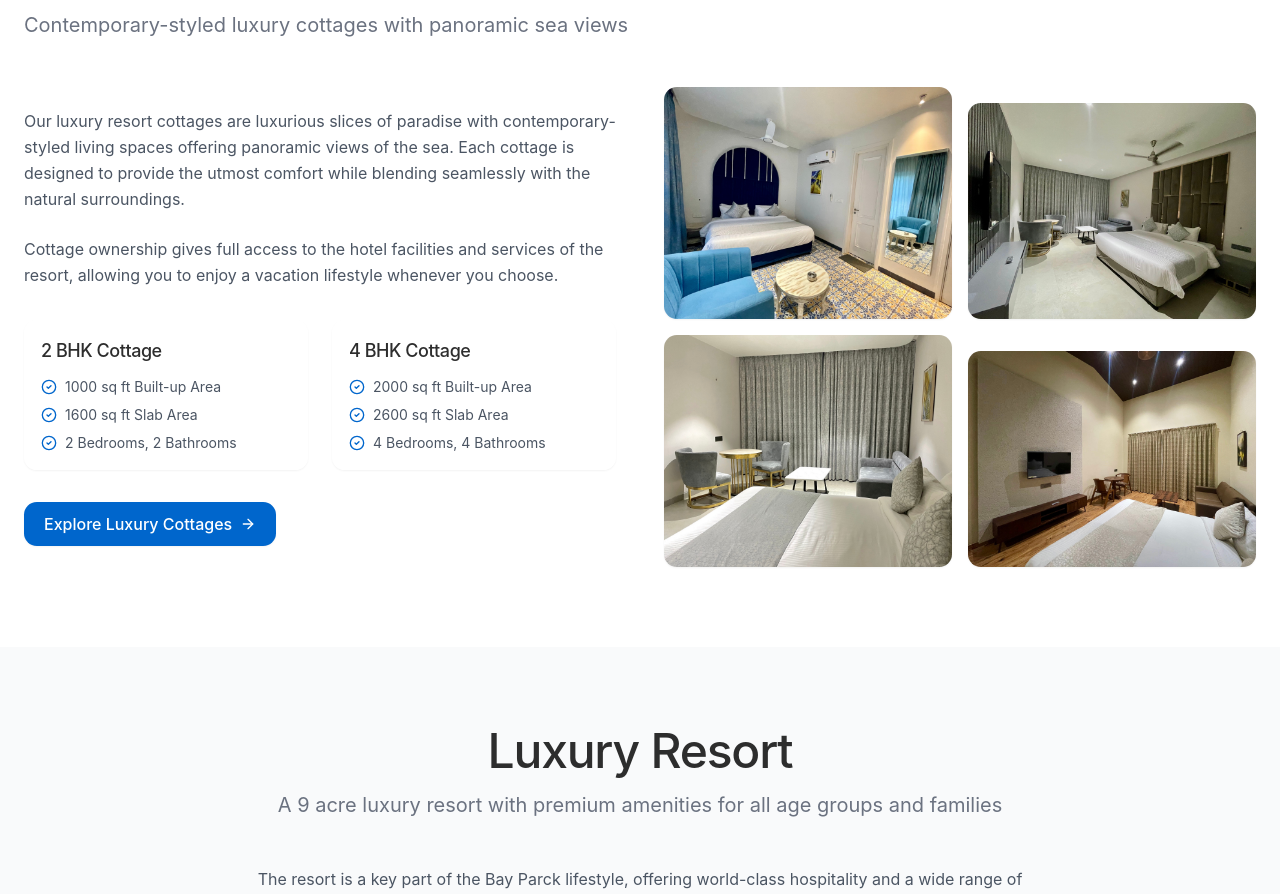
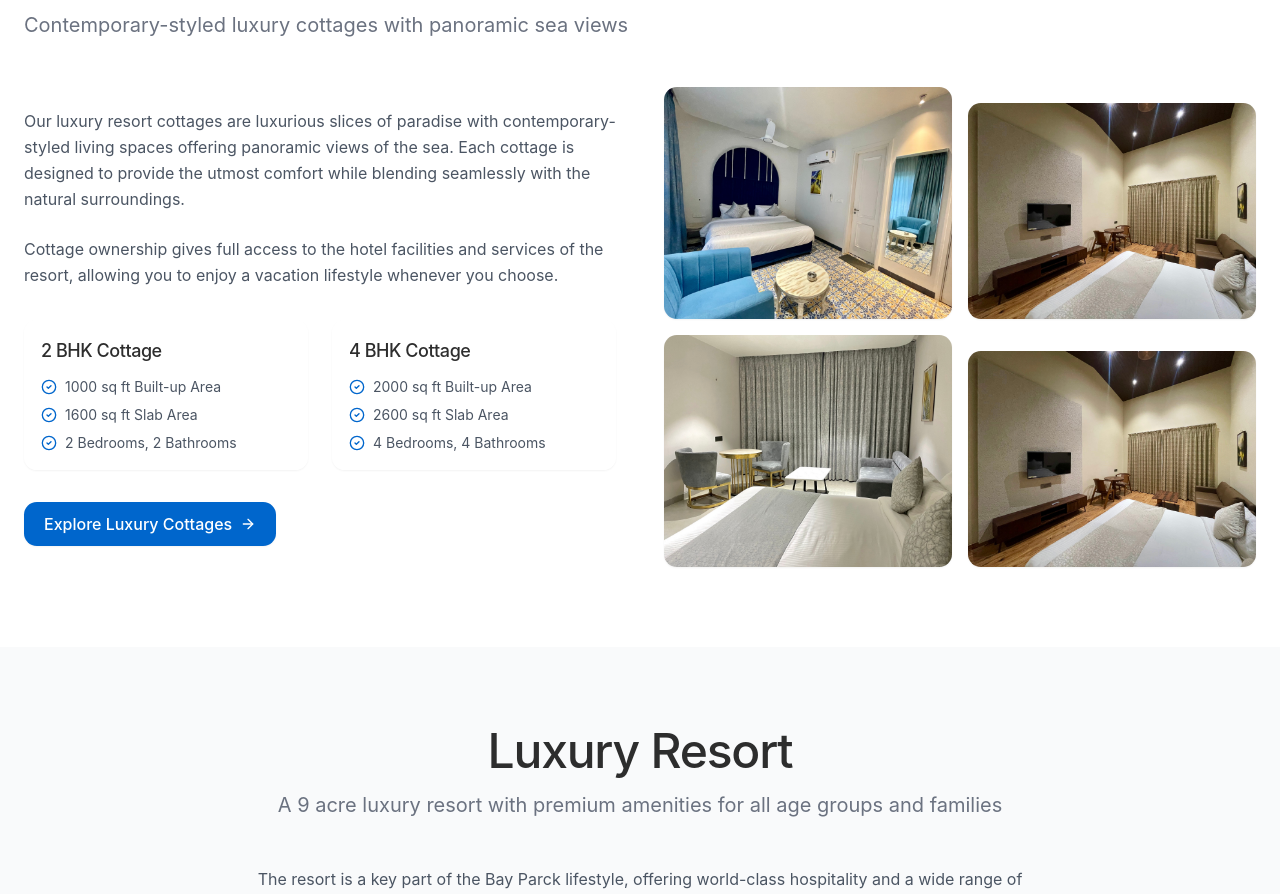
Before and after one commit to RatnakarFuri/svnbayparck, a React (Vite) app: page /home in a window 1280 px wide. Shown: the part 2725-3619 px from the top of the page. Built offline with nearby package versions, Linux system fonts and the light colour scheme; a web font is replaced by a local one.

Commit message:
Visual edit in Lovable
Edited UI in Lovable

```diff
--- a/src/pages/Home.tsx
+++ b/src/pages/Home.tsx
@@ -233,7 +233,7 @@ const Home = () => {
               <img alt="Luxury Cottage Exterior" className="object-cover w-full h-full" src="/lovable-uploads/ec3b7443-75db-497f-a243-aa53a66564fa.jpg" />
             </div>
             <div className="rounded-lg overflow-hidden shadow-sm mt-4">
-              <img alt="Luxury Cottage Interior" className="object-cover w-full h-full" src="/lovable-uploads/c8e5cfae-2849-42ec-b644-2dcc5eab9829.jpg" />
+              <img alt="Luxury Cottage Interior" className="object-cover w-full h-full" src="/lovable-uploads/01567582-2cd2-4a9c-b7e3-6a8b4ff18c03.jpg" />
             </div>
             <div className="rounded-lg overflow-hidden shadow-sm">
               <img alt="Cottage View" className="object-cover w-full h-full" src="/lovable-uploads/f5f12fa3-907e-45e3-87de-cf0c386a03a5.jpg" />
```
Also changed, not shown: public/lovable-uploads/01567582-2cd2-4a9c-b7e3-6a8b4ff18c03.jpg (added).
